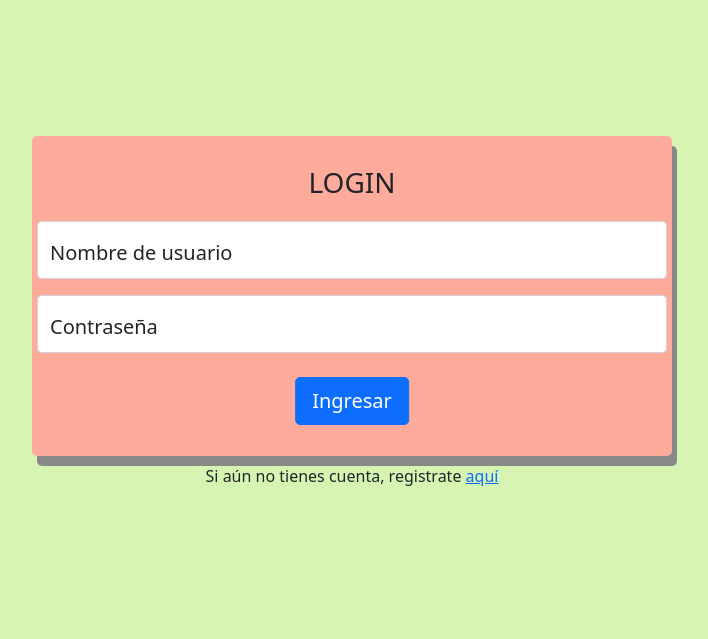
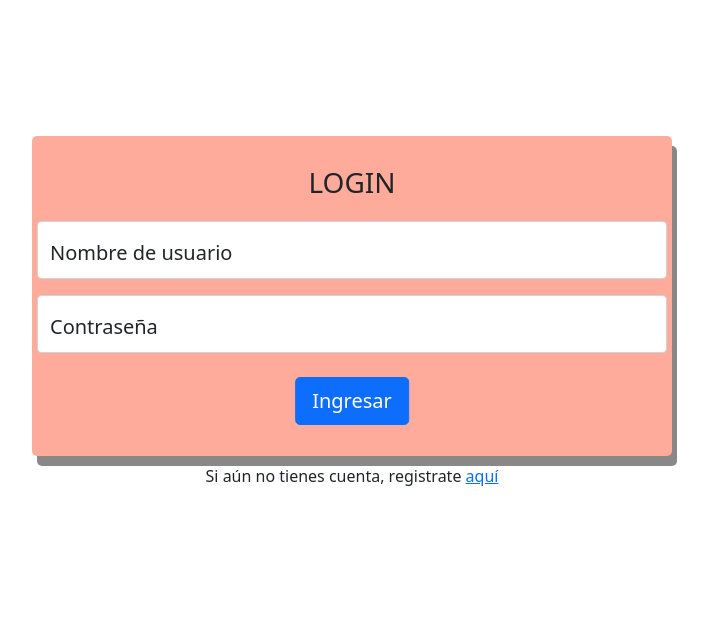
Before and after one commit to SeraPinaBarranco/ProyectoDAW, a PHP site: page /ProyectoDAW/login.php in a window 1280 px wide. Shown: the top 639 px of the page, without its empty margins (288-996 px from the left). Run offline with PHP 8.4, Linux system fonts and the light colour scheme.

Commit message:
fondo blanco

```diff
--- a/styles/style_login.css
+++ b/styles/style_login.css
@@ -5,14 +5,14 @@
     /* border: 1px solid red; */
   }
 
-body{background-color: rgb(214, 245, 179);
+body{background-color: rgb(254, 254, 254);
 
 }
 
 .contenedor{
 
     height: 80vh;
-    background-color: rgb(214, 245, 179);
+    background-color: rgb(255, 255, 255);
     display:flex;
     flex-direction: column;
     justify-content: center;
```
